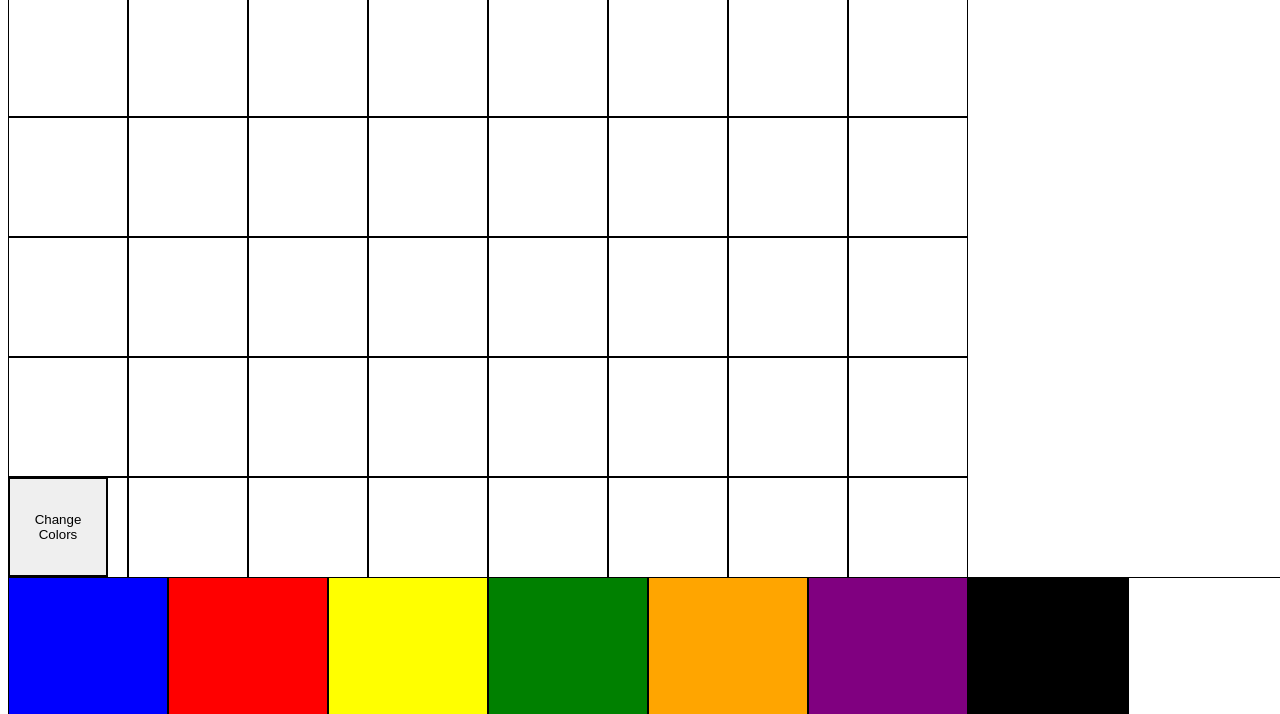
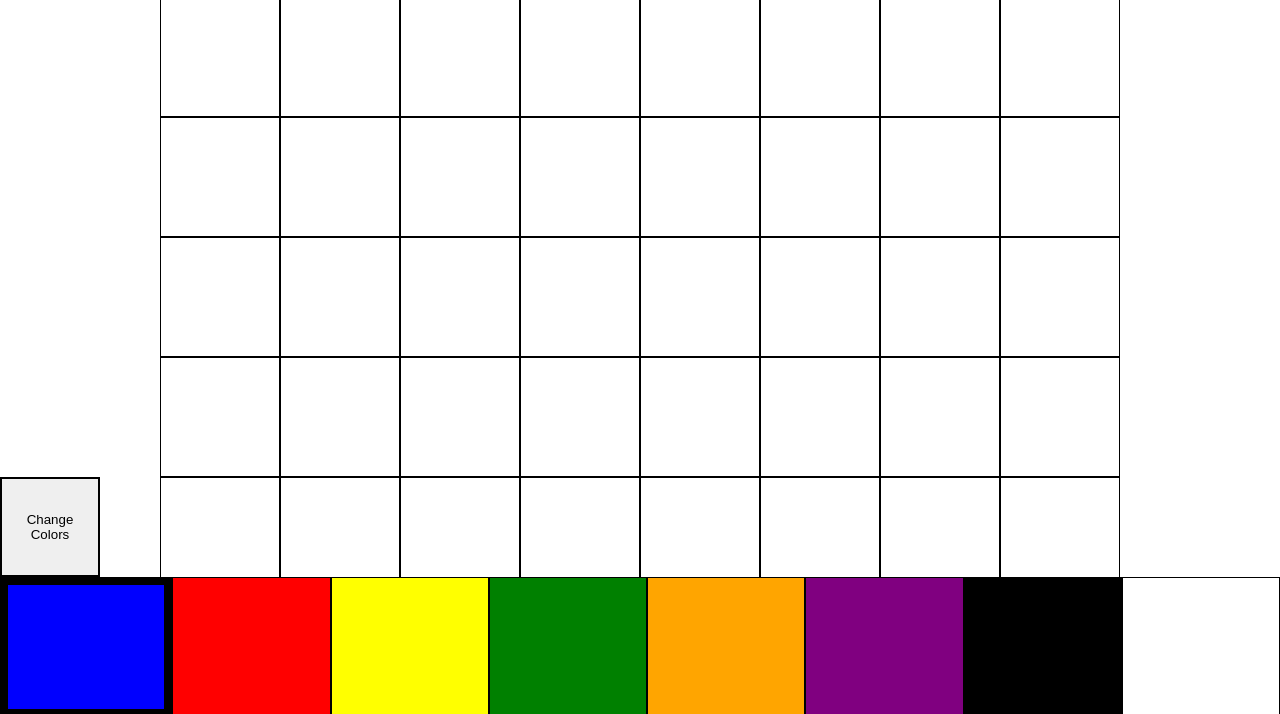
Before and after one commit to Amenonuhoko/8bit, a plain HTML site: page index.html in a window 1280 px wide. Both pictures are taken after a click on the element 88 px from the left and 730 px from the top of the page. Shown: the part 83-797 px from the top of the page. Drawn offline with nearby package versions, Linux system fonts and the light colour scheme.

Commit message:
color selector

```diff
--- a/scripts/index.js
+++ b/scripts/index.js
@@ -17,18 +17,31 @@ cycleButton.addEventListener("click", colorCycle);
 let storedColor;
 const box = document.querySelectorAll(".box");
 const colorBox = document.querySelectorAll(".color-box");
+const selected = document.querySelector(".selected");
 
+const removeSelected = () => {
+	console.log("hi");
+	colorBox.forEach((element) => {
+		element.classList.remove("selected");
+		console.log(element.classList);
+	});
+};
 const takeColor = (element) => {
 	const color = window
 		.getComputedStyle(element.target)
 		.getPropertyValue("background-color");
 	storedColor = color;
+	const isSelected = element.target.classList.contains("selected");
+	if (!isSelected) {
+		element.target.className += " selected";
+	}
 };
 const applyColor = (element) => {
 	element.target.style.backgroundColor = storedColor;
 };
 colorBox.forEach((element) => {
 	element.addEventListener("click", function (e) {
+		removeSelected();
 		takeColor(e);
 	});
 });
--- a/styles/components/color-container.css
+++ b/styles/components/color-container.css
@@ -29,3 +29,6 @@ footer {
 	border: 1px solid;
 	flex-grow: 1;
 }
+.selected {
+	border: 8px solid;
+}
--- a/styles/style.css
+++ b/styles/style.css
@@ -5,3 +5,11 @@
 * {
 	box-sizing: border-box;
 }
+body {
+	margin: 0;
+	height: 100vh;
+	display: flex;
+	flex-direction: column;
+	justify-content: center;
+	align-items: center;
+}
```
